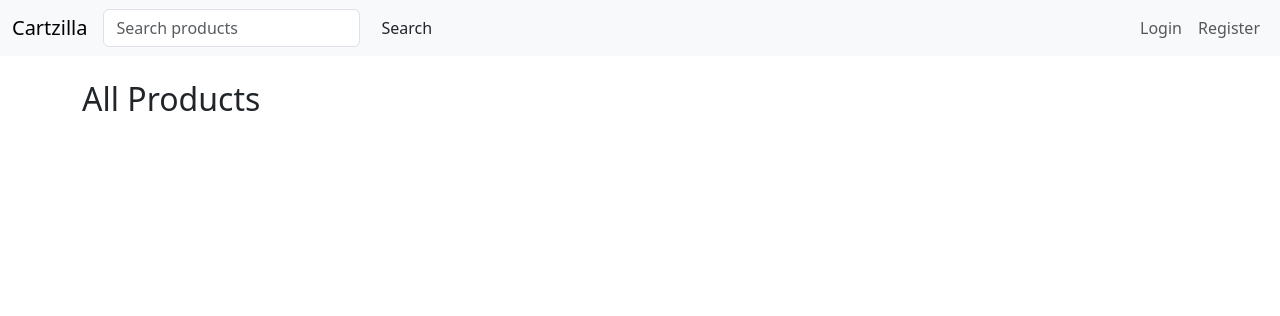
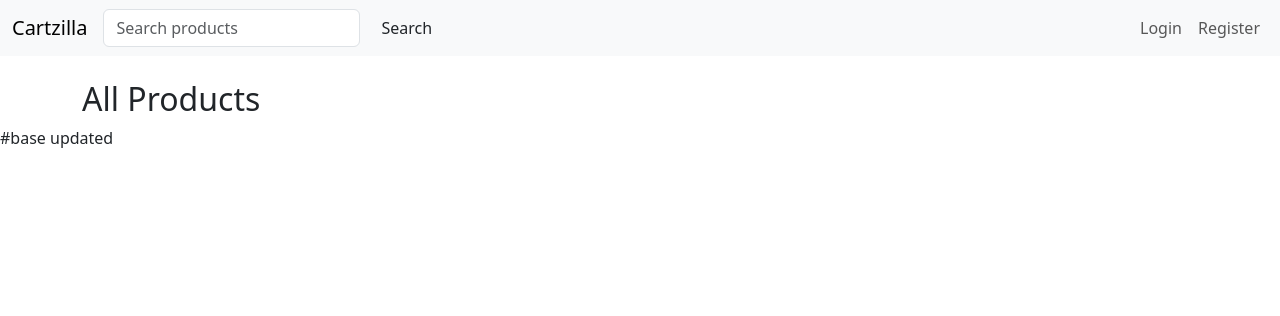
Before and after one commit to 0Junaid0/cartzilla, a Django app: page / in a window 1280 px wide. Shown: the top 316 px of the page. Run offline with Django 5.2, Linux system fonts and the light colour scheme; data that the repository does not hold is empty; parts of the project's set-up code (start-up, migrations or seed data) failed here and were passed over.

Commit message:
base htmlupdated

```diff
--- a/templates/base.html
+++ b/templates/base.html
@@ -22,3 +22,4 @@
 <script src="https://cdn.jsdelivr.net/npm/bootstrap@5.3.2/dist/js/bootstrap.bundle.min.js"></script>
 </body>
 </html>
+#base updated
```
